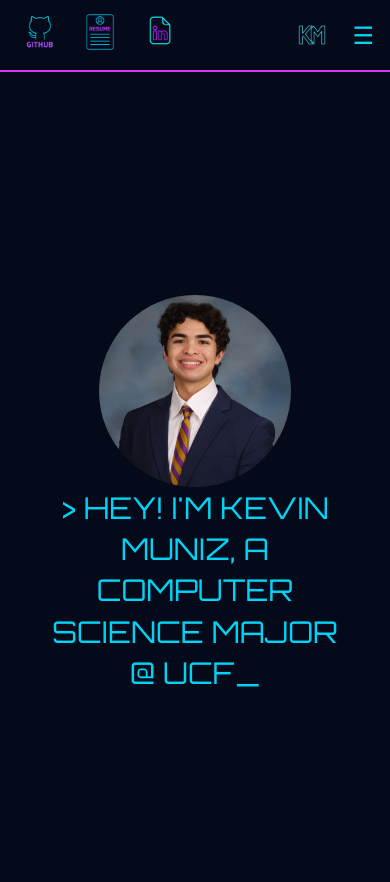
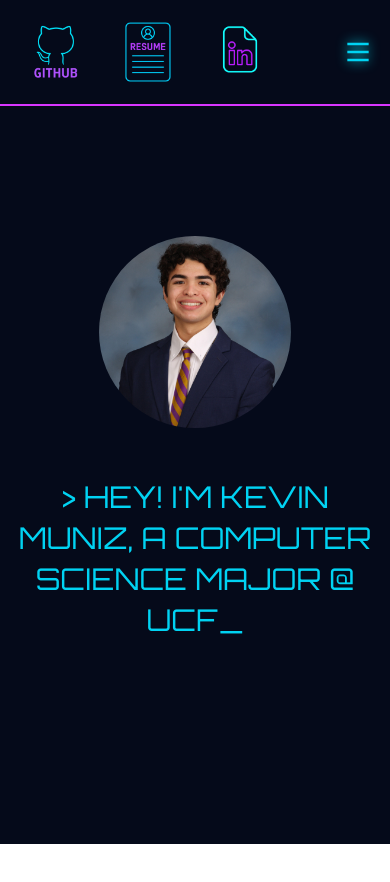
Before and after one commit to KevinMuniz1/Portfolio-Website, a Next.js app: page / in a window 390 px wide. Shown: the top 882 px of the page. After the commit the page ends 844 px from the top, so only its background shows below. Built offline with nearby package versions, Linux system fonts and the light colour scheme.

Commit message:
cahnges to mobile dropdown menu

```diff
--- a/app/components/NavigationBar.tsx
+++ b/app/components/NavigationBar.tsx
@@ -1,85 +1,67 @@
-"use client"
-
+"use client";
+import { useState } from "react";
 import Link from "next/link";
-import { useState } from "react";
-import "../globals.css";
 
 export default function NavBar() {
-  const [isOpen, setIsOpen] = useState(false);
+  const [open, setOpen] = useState(false);
 
   const links = [
     { href: "/experiences", label: "Experiences" },
     { href: "/projects", label: "Projects" },
     { href: "/skills", label: "Skills" },
-    { href: "/", label: "Home" }
+    { href: "/", label: "Home" },
   ];
 
   return (
-    <nav className={`bg-cyber-navy border-b-2 border-cyber-magenta w-full flex items-center justify-between px-4 py-2`}>
-      {/* Left: Social Links */}
+    <nav className="bg-cyber-navy border-b-2 border-cyber-magenta w-full px-4 py-3 flex items-center justify-between fixed top-0 left-0 z-50">
+
+      {/* LEFT ICONS */}
       <div className="flex items-center gap-3">
-        <a href="https://github.com/KevinMuniz1" target="_blank" rel="noopener noreferrer">
-          <button>
-            <img src="/github.png" alt="GitHub" className="w-12 h-12 md:w-20 md:h-20 hover:scale-110" />
-          </button>
-        </a>
-
-        <a href="/" target="_blank" rel="noopener noreferrer">
-          <button>
-            <img src="/resumeIcon.png" alt="Resume" className="w-12 h-12 md:w-20 md:h-20 hover:scale-110" />
-          </button>
-        </a>
-
-        <a href="https://www.linkedin.com/in/muniz-kevin/" target="_blank" rel="noopener noreferrer">
-          <button>
-            <img src="/linkedin.png" alt="LinkedIn" className="w-12 h-12 md:w-20 md:h-20 hover:scale-110" />
-          </button>
-        </a>
+        <img src="/github.png" className="w-20 h-20" />
+        <img src="/resumeIcon.png" className="w-20 h-20" />
+        <img src="/linkedin.png" className="w-20 h-20" />
       </div>
 
-      {/* Center: Navigation (Hidden on mobile, visible on md+) */}
-      <div className="hidden md:flex justify-center flex-1">
-        <ul className="flex gap-12 text-cyan-400 font-medium shadow-lg shadow-cyan-500/50 border-4 rounded-3xl px-4 py-2">
+      {/* DESKTOP NAV */}
+      <ul className="hidden lg:flex gap-8 text-cyan-400 text-lg drop-shadow-[0_0_6px_#00eaff]">
         {links.map((item) => (
           <li key={item.href}>
             <Link href={item.href}>{item.label}</Link>
           </li>
         ))}
       </ul>
-      </div>
 
-      {/* Right: Logo */}
-      <div className="hidden md:flex">
-        <img src="/namelogo.png" alt="Logo" className="w-12 h-12 md:w-20 md:h-20" />
-      </div>
+      {/* MOBILE MENU BUTTON */}
+      <button
+        className="lg:hidden text-cyan-400 drop-shadow-[0_0_6px_#00eaff]"
+        onClick={() => setOpen(!open)}
+      >
+        {open ? (
+          <svg className="w-8 h-8" fill="none" stroke="currentColor" strokeWidth="2" viewBox="0 0 24 24">
+            <path d="M6 18L18 6M6 6l12 12" />
+          </svg>
+        ) : (
+          <svg className="w-8 h-8" fill="none" stroke="currentColor" strokeWidth="2" viewBox="0 0 24 24">
+            <path d="M4 6h16M4 12h16M4 18h16" />
+          </svg>
+        )}
+      </button>
 
-      {/* Mobile: Hamburger Menu */}
-      <div className="md:hidden flex items-center gap-4">
-        <img src="/namelogo.png" alt="Logo" className="w-12 h-12" />
-        <button
-          onClick={() => setIsOpen(!isOpen)}
-          className="text-cyan-400 text-2xl focus:outline-none"
-          aria-label="Toggle menu"
+      {/* MOBILE DROPDOWN */}
+      {open && (
+        <div className="absolute top-full left-0 w-full bg-cyber-navy/95 backdrop-blur-md border-b-2 border-cyber-magenta shadow-[0_0_20px_#ff00ff] flex flex-col items-start px-6 py-6 gap-4 lg:hidden">
+          {links.map((item) => (
+            <Link
+              key={item.href}
+              href={item.href}
+              className="text-cyan-300 text-xl drop-shadow-[0_0_4px_#00eaff]"
+              onClick={() => setOpen(false)}
             >
-          ☰
-        </button>
-      </div>
-
-      {/* Mobile Menu Dropdown */}
-      {isOpen && (
-        <div className="absolute top-full left-0 right-0 bg-cyber-navy border-b-2 border-cyber-magenta md:hidden">
-          <ul className="flex flex-col gap-4 text-cyan-400 font-medium p-4">
-            {links.map((item) => (
-              <li key={item.href}>
-                <Link href={item.href} onClick={() => setIsOpen(false)}>
               {item.label}
             </Link>
-              </li>
           ))}
-          </ul>
         </div>
       )}
-
     </nav>
   );
 }
--- a/app/components/welcomePageName.tsx
+++ b/app/components/welcomePageName.tsx
@@ -4,6 +4,7 @@ import Typewriter from "typewriter-effect";
 
 export default function TypingEffect() {
   return (
+    <>
   <div className="flex flex-col items-center p-8">
     {/* image placeholder - replace src with your photo in /public and alt text */}
     <img
@@ -11,6 +12,7 @@ export default function TypingEffect() {
       alt="Kevin Muniz"
       className="rounded-full object-cover w-48 h-48 sm:w-56 sm:h-56 md:w-100 md:h-100"
     />
+    </div>
 
     <div className="text-3xl  leading-snug text-cyan-400 orbitron-text text-center">
       <Typewriter
@@ -29,6 +31,6 @@ export default function TypingEffect() {
         }}
       />
     </div>
-    </div>
+    </>
   );
 }
```
Lines whose indentation alone changed are shown as unchanged.
